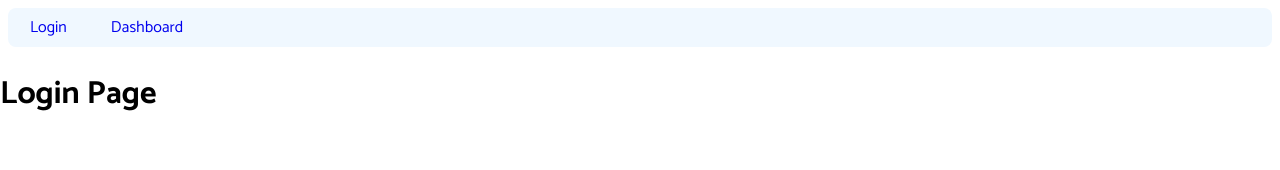
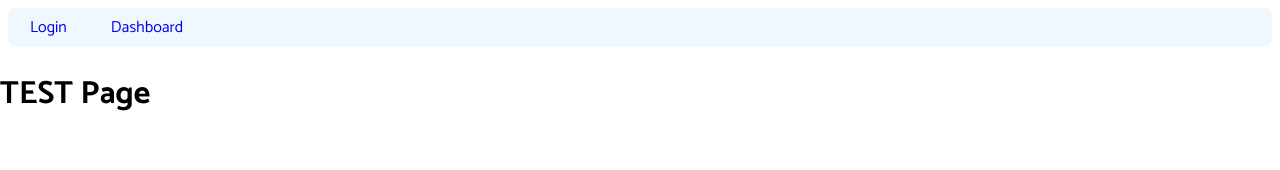
Before and after one commit to itsupportnsw/student-portal-new, a React (Create React App) app: page / in a window 1280 px wide. Shown: the top 170 px of the page. Built offline with nearby package versions, Linux system fonts and the light colour scheme.

Commit message:
test change by violet

```diff
--- a/src/pages/Login/Login.js
+++ b/src/pages/Login/Login.js
@@ -1,6 +1,6 @@
 import React from 'react';
 
 function Login() {
-  return <h1>Login Page</h1>;
+  return <h1>TEST Page</h1>;
 }
 export default Login;
```
